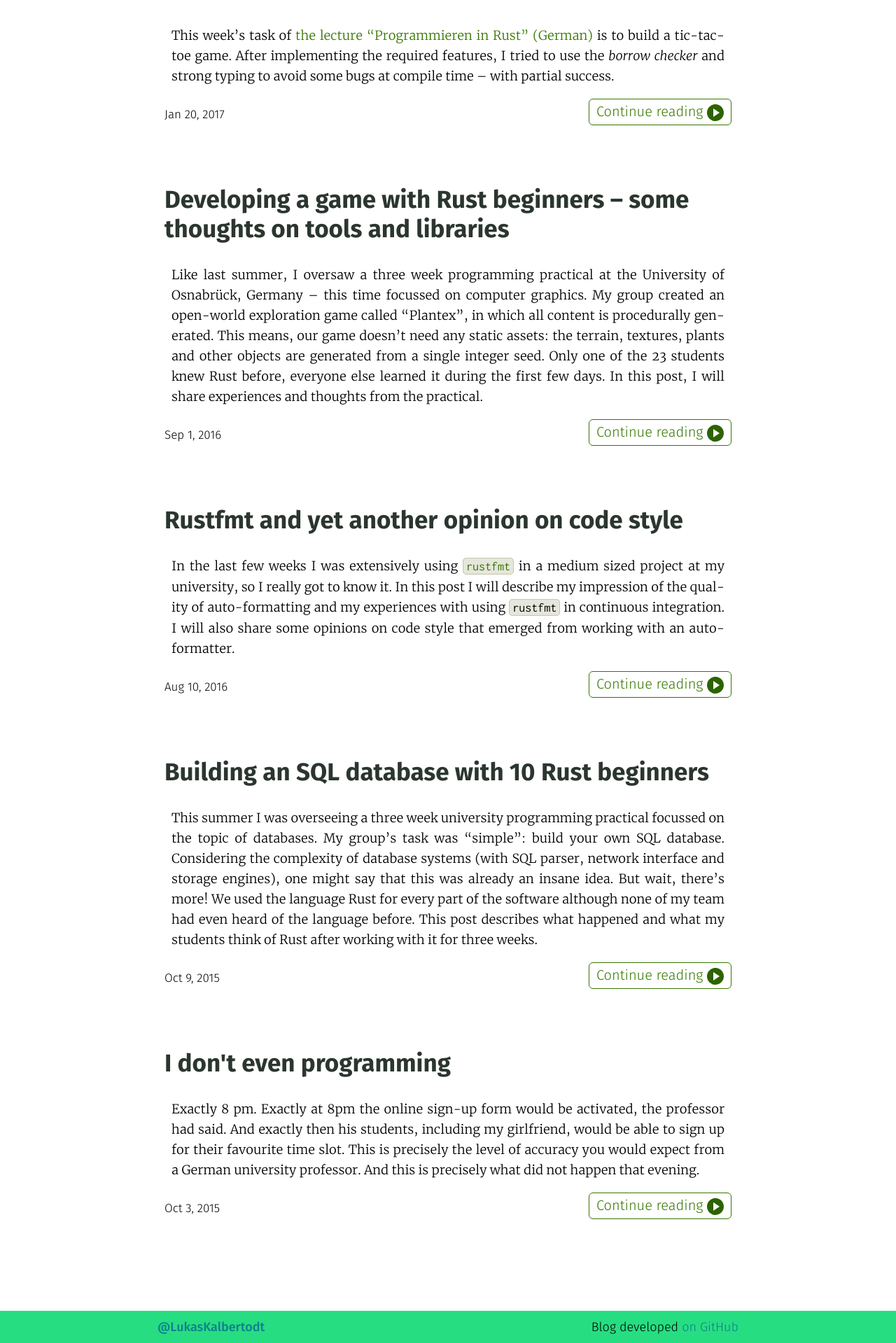
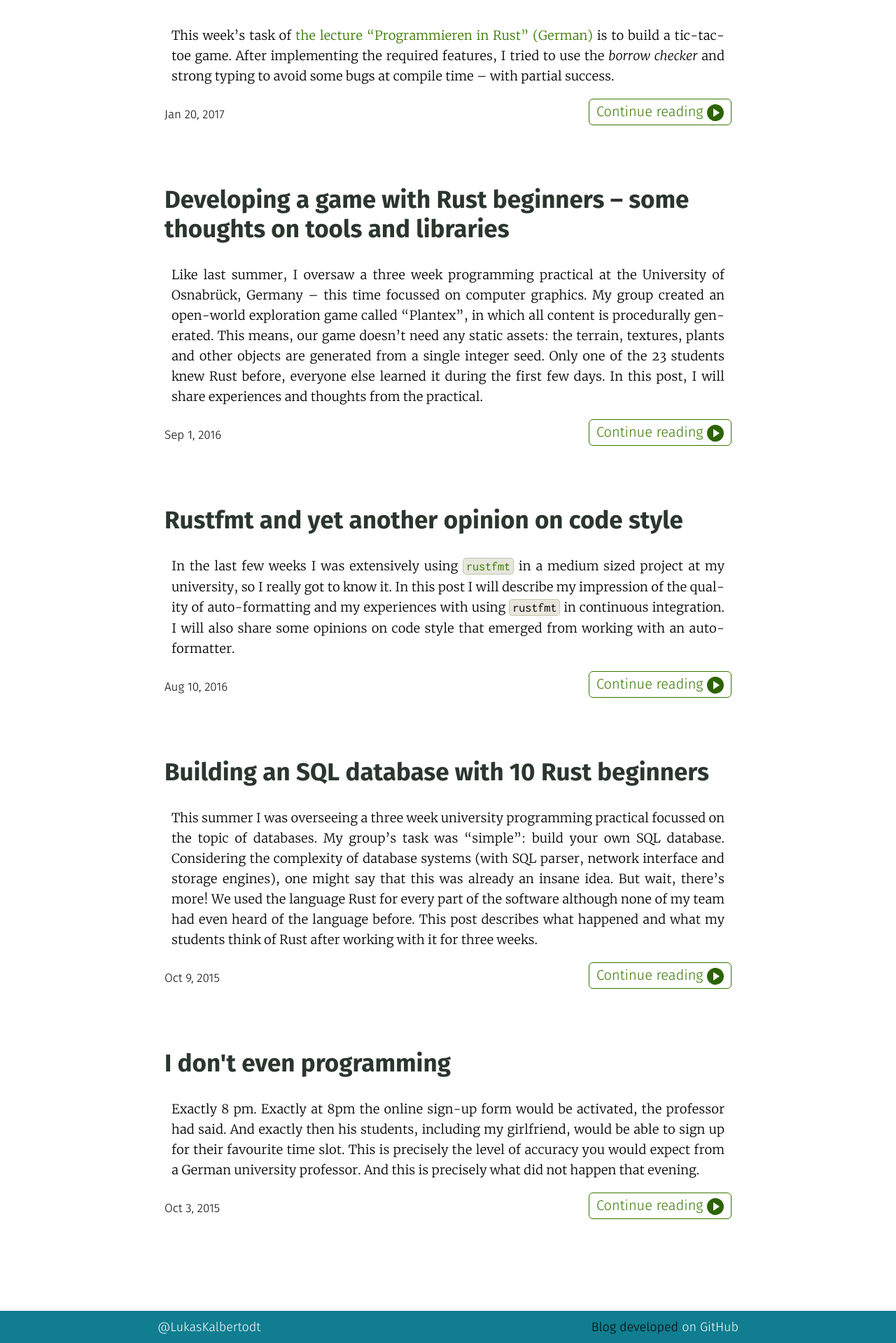
Before and after one commit to LukasKalbertodt/LukasKalbertodt.github.io, a Jekyll site: the page built from index.html, in a window 1280 px wide. Shown: the part 893-2812 px from the top of the page at 70% size. Built offline with Jekyll 4.4.1, drawn with Linux system fonts in a browser that asks for light colours.

Commit message:
Adjust colors in footer again
Less green now

```diff
--- a/_sass/_footer.scss
+++ b/_sass/_footer.scss
@@ -2,11 +2,11 @@
 
 #site-footer {
     width: 100%;
-    background-color: #26de81;
+    background-color: #107d90;
     height: $footer-height;
 
     a {
-        color: #107d90;
+        color: #fff;
     }
 }
 
@@ -20,12 +20,6 @@
     float: right;
 }
 
-#footer-left {
-    a {
-        font-weight: 400;
-    }
-}
-
 @media only screen and (max-width: 450px) {
     #footer-content {
         padding: 12px 0;
```
